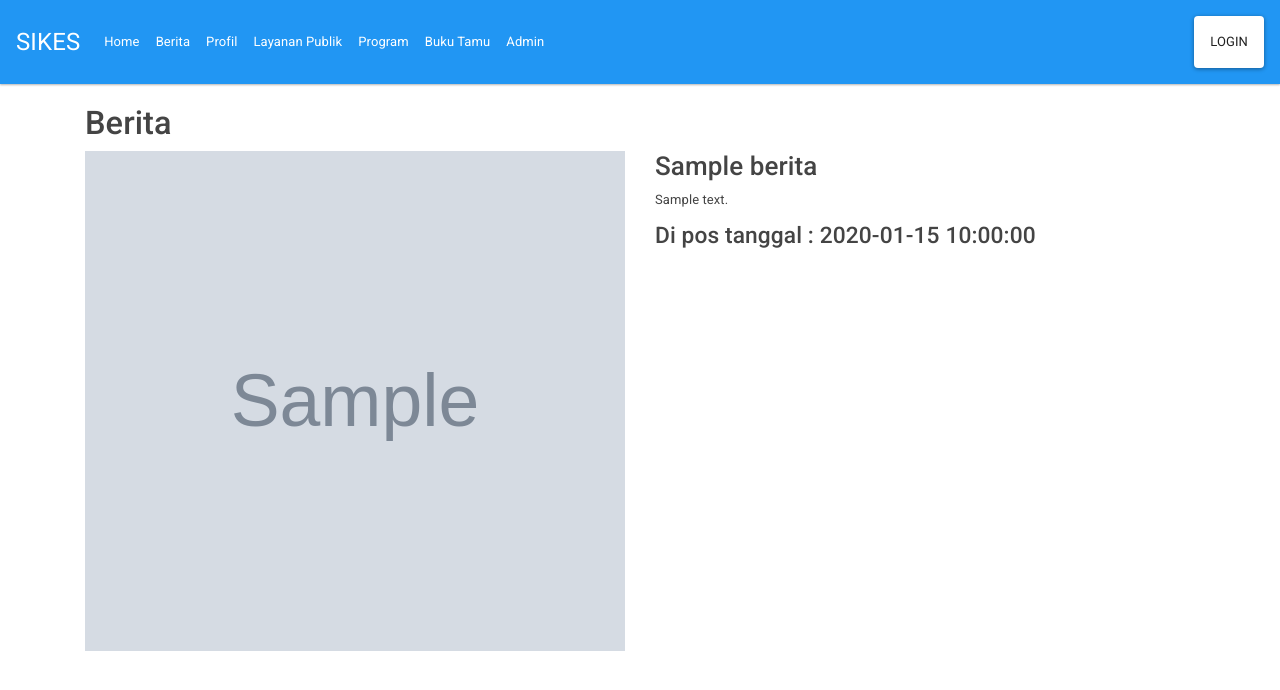
After one commit to ilham-bintang/Latihan-Website-Pure-PHP, a PHP site: page /detail_berita.php?id=1 in a window 1280 px wide. The commit adds this page. Shown: the top 690 px of the page. Run offline with PHP 8.4, Linux system fonts and the light colour scheme; tables that the repository leaves empty or names only in its code hold one stand-in row (values such as "Sample post"); grey boxes marked "Sample" are stand-in pictures; some libraries are stand-ins or nearby versions.

Commit message:
fix detail berita

```diff
--- a/buku_tamu.php
+++ b/buku_tamu.php
@@ -47,9 +47,9 @@ include 'database/koneksi.php';
               <button type="button" class="btn btn-warning"> Edit
                   <span class="fa fa-edit" aria-hidden="true"></span>
               </button>
-              <button type="button" class="btn btn-danger"> Hapus
+              <a href="hapus_tamu.php?id=<?php echo $data->id_berita ?>" class="btn btn-danger"> Hapus
                   <span class="fa fa-trash" aria-hidden="true"></span>
-              </button>
+              </a>
           </div>
         </td>
       <?php }?>
--- /dev/null
+++ b/detail_berita.php
@@ -0,0 +1,41 @@
+<?php
+include 'partials/head.php';
+include 'database/koneksi.php';
+ ?>
+  <div class="space">
+    <div class="row">
+      <div class="container">
+        <h1>Berita</h1>
+      </div>
+    </div>
+  </div>
+
+    <?php
+        $id_berita = $_GET['id'];
+
+        $statement = "SELECT * FROM berita where id_berita = ".$id_berita;
+
+
+
+        $query=mysqli_query($konek,$statement);
+
+        $data=mysqli_fetch_object($query);
+
+    ?>
+
+        <div class="row">
+            <div class="container">
+            <div class="row">
+                <div class="col-md-6">
+                <img style="height: 500px; width: 100%; display: block;" src="<?php echo $data->gambar_berita; ?>" alt="Card image">
+                </div>
+                <div class="col-md-6">
+                <h2><?php echo $data->judul_berita; ?></h2>
+                <p><?php echo $data->isi_berita; ?></p>
+                <h3>Di pos tanggal : <?php echo $data->tanggal_berita; ?></h3>
+                </div>
+            </div>
+            </div>
+        </div>
+
+<?php include 'partials/footer.php'; ?>
--- a/index.php
+++ b/index.php
@@ -37,7 +37,7 @@
             <p class="card-text"><?php echo $data->isi_berita; ?></p>
           </div>
           <div class="card-body">
-            <a href="#" class="card-link">Lihat Selengkapnya</a>
+            <a href="detail_berita.php?id=<?php echo $data->id_berita ?>" class="card-link">Lihat Selengkapnya</a>
           </div>
           <div class="card-footer text-muted">
             <?php echo $data->tanggal_berita; ?>
--- a/partials/head.php
+++ b/partials/head.php
@@ -62,6 +62,9 @@
       </ul>
 
       <?php if(isset($_SESSION['username'])) { ?>
+        <p class="my-2 my-sm-0 text-white">Selamat datang, <?php echo $_SESSION['username']; ?></p>
+        <p class="my-2 my-sm-0 text-black"> .....  </p>
+
         <a class="btn btn-secondary my-2 my-sm-0" href="logout.php" >Logout</a>
       <?php } else { ?>
         <button type="button" class="btn btn-secondary my-2 my-sm-0" data-toggle="modal" data-target="#myModal" >Login</button>
```
Also changed, not shown: berita.php (+3 -7 lines), hapus_tamu.php (added, +12 -0 lines), partials/footer.php (+7 -0 lines).
